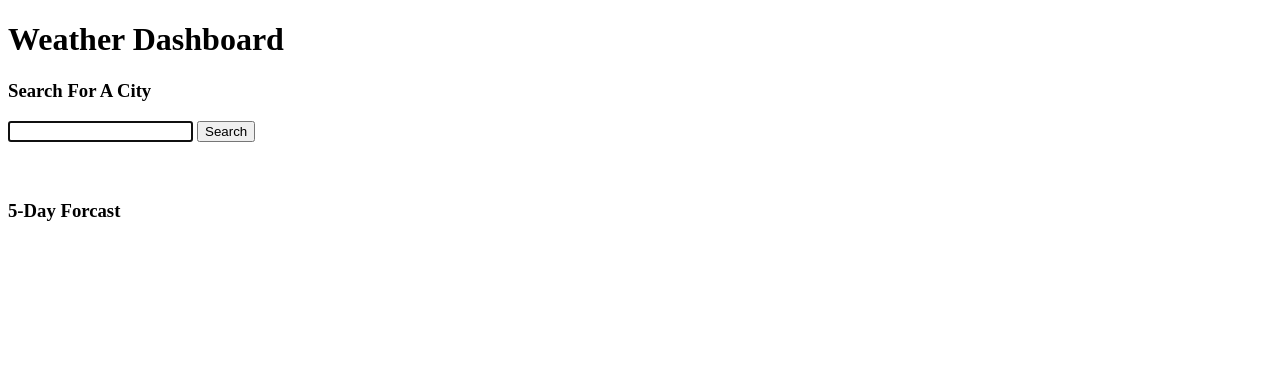
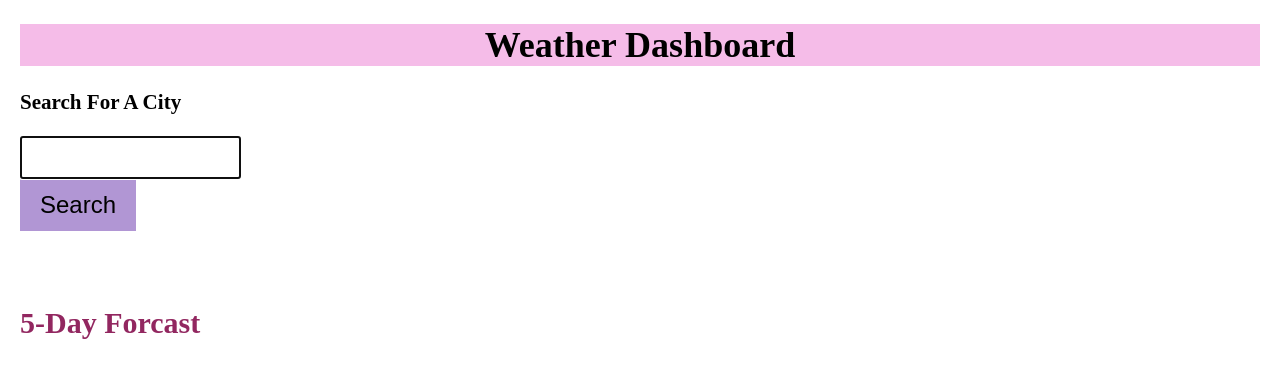
Before and after one commit to LF56/WeatherDashboard, a plain HTML site: page index.html in a window 1280 px wide. Drawn offline with Linux system fonts and the light colour scheme.

Commit message:
basic styling added to header and page

```diff
--- a/assets/css/style.css
+++ b/assets/css/style.css
@@ -0,0 +1,37 @@
+*{
+    box-sizing: border-box;
+}
+
+body{
+    background-color: rgb(255, 255, 255);
+    margin: 20px;
+    padding: 0;
+    font-family: 'Times New Roman', Times, serif;
+    color: black;
+    font-size: 18px;
+}
+header {
+    font-size: large;
+    color: black;
+    background-color: rgb(245, 188, 232);
+    text-align: center;
+}
+.btn{
+    font-size: 1.5rem;
+    color: black;
+    display: block;
+    border: none;
+    padding: 12px 20px;
+    width: auto;
+    background-color: rgb(177, 150, 212);
+    text-align: center;
+}
+input{
+    width: 100;
+    padding: 12px 20px;
+}
+.future-head{
+   font-size: 30px;
+   text-align: left;
+   color:rgb(146, 39, 96)
+}
```
Also changed, not shown: index.html (+1 -1 lines).
